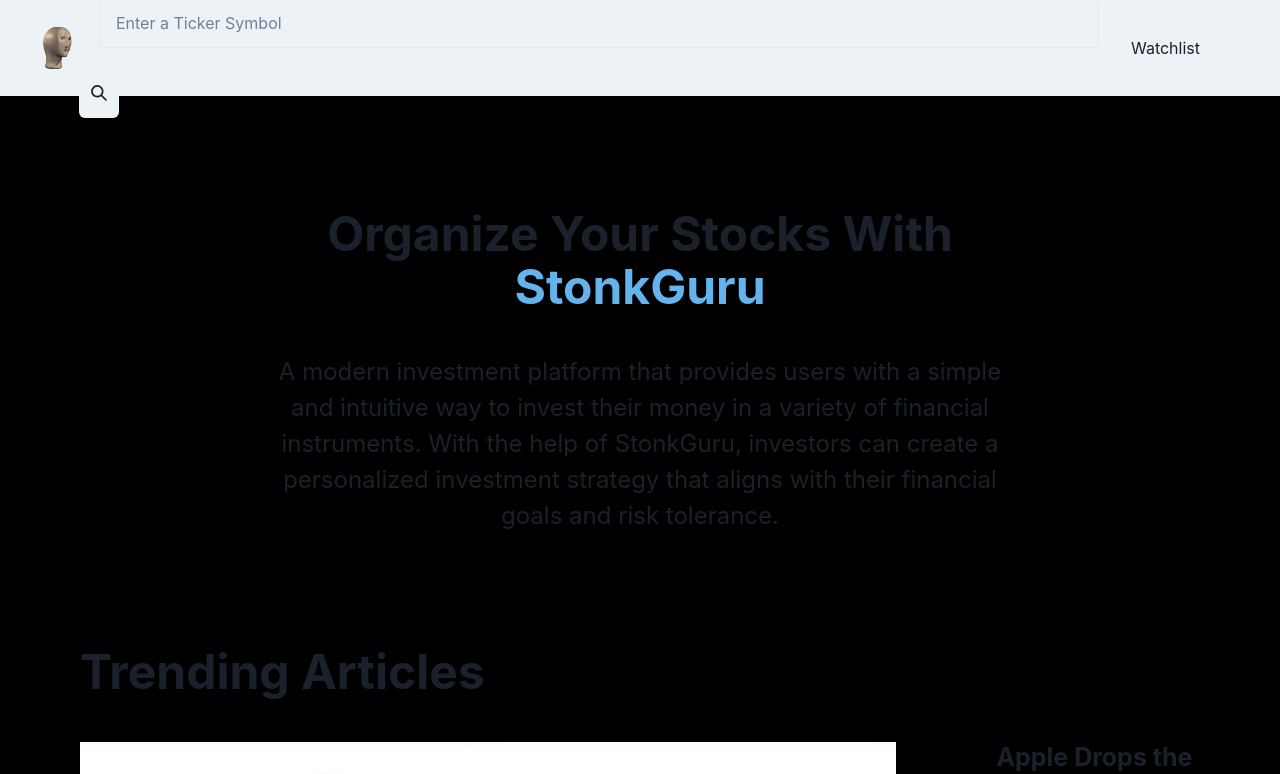
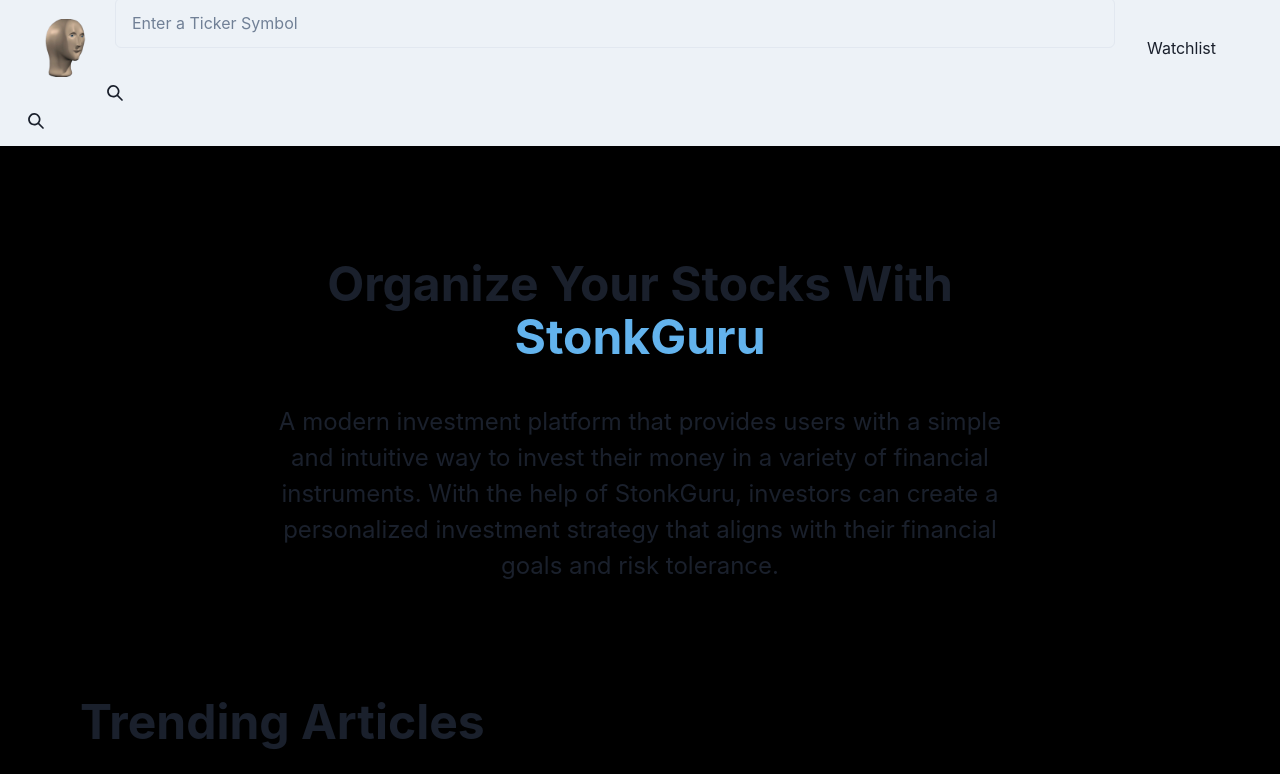
Before and after one commit to weixiangz2789/stockweb, a Next.js app: page / in a window 1280 px wide. Shown: the top 774 px of the page. Built offline with nearby package versions, Linux system fonts and the light colour scheme.

Commit message:
watchlist done
Co-authored-by: Lady-Jacky <Lady-Jacky@users.noreply.github.com>

```diff
--- a/src/components/header.tsx
+++ b/src/components/header.tsx
@@ -81,7 +81,6 @@
             icon={<SearchIcon />}
             h={50}
             href={`/stock/${stock}`}
-            mr={40}
             as={Link}
           />
         </Box>
@@ -90,9 +89,8 @@
             <PageLink key={_} {...link} />
           ))}
         </Flex>
-        <Flex px={4} />
+        <Flex px={2} />
       </Flex>
-
       {isOpen ? (
         <Box pb={4} display={{ md: "none" }}>
           <Stack as={"nav"} spacing={4}>
@@ -102,6 +100,13 @@
           </Stack>
         </Box>
       ) : null}
+      <IconButton
+        aria-label="DarkMode?"
+        icon={<SearchIcon />}
+        href={`/stock/${stock}`}
+        h={50}
+        as={Link}
+      />
     </Box>
   );
 };
```
